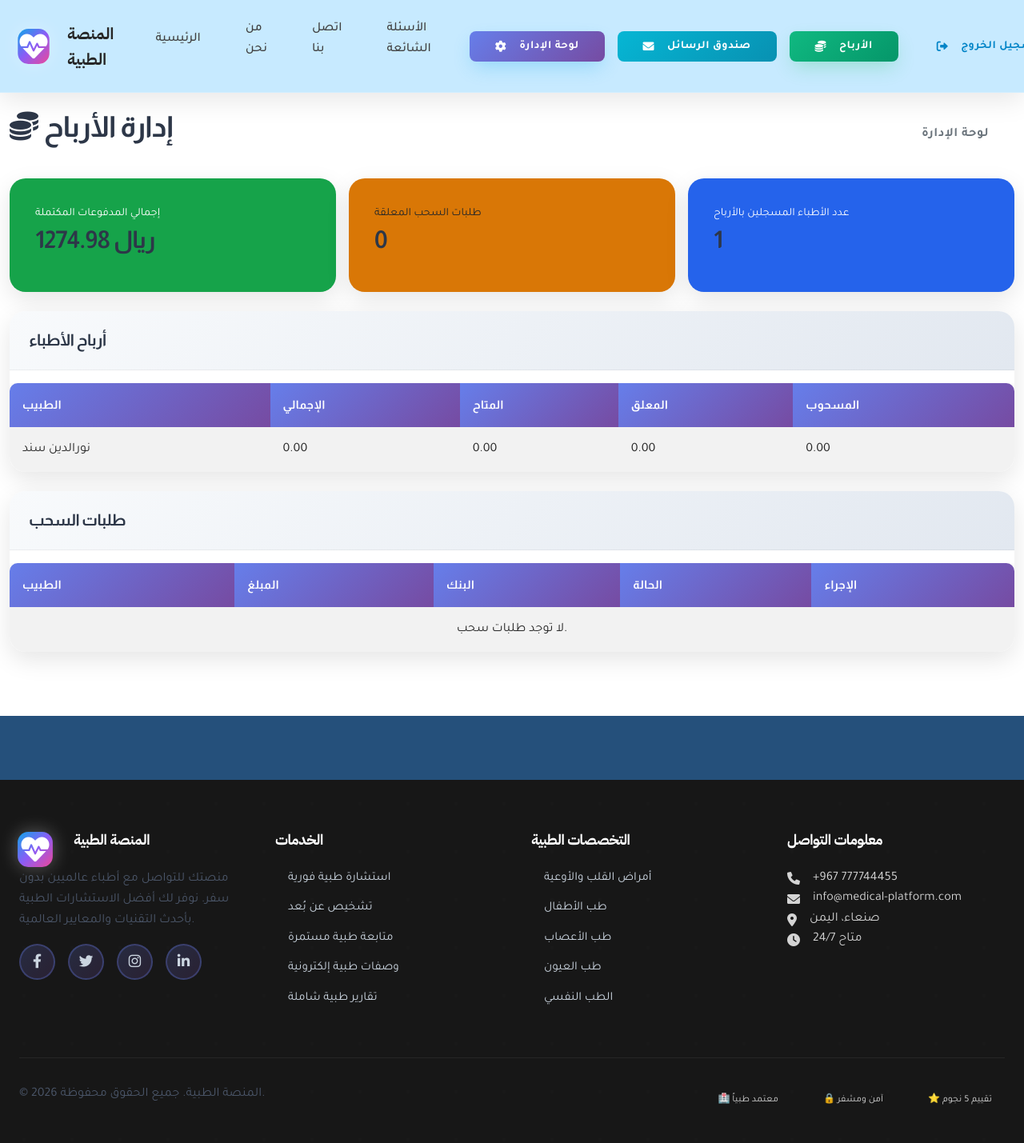
After one commit to AhmedAliAliaaaaaaa/Medical-Platform, a Django app: page /admin-panel/earnings/ in a window 1280 px wide. The commit adds this page. Shown: the whole page at 80% size. Run offline with Django 5.2, Linux system fonts and the light colour scheme; a user stored in the database is signed in; data comes from the database, SQL or seed files in the repository; data that the repository does not hold is empty.

Commit message:
Add earnings management to admin panel
Co-authored-by: Copilot <223556219+Copilot@users.noreply.github.com>

```diff
--- a/admin_panel/urls.py
+++ b/admin_panel/urls.py
@@ -45,6 +45,7 @@ urlpatterns = [
     path('users/<int:pk>/edit/', views.UpdateUserView.as_view(), name='update_user'),
     path('users/<int:pk>/delete/', views.DeleteUserView.as_view(), name='delete_user'),
     path('notifications/', views.NotificationsView.as_view(), name='notifications'),
+    path('earnings/', views.EarningsManagementView.as_view(), name='earnings'),
     path('messages/', views.AdminMessagesView.as_view(), name='messages'),
     path('messages/<int:message_id>/read/', views.MarkMessageReadView.as_view(), name='mark_message_read'),
     path('notifications/<int:notification_id>/reply/', views.ReplyToComplaintView.as_view(), name='reply_to_complaint'),
--- a/admin_panel/views/__init__.py
+++ b/admin_panel/views/__init__.py
@@ -3,7 +3,7 @@ from django.views.generic import TemplateView, CreateView, UpdateView, DeleteVie
 from django.contrib.auth.mixins import LoginRequiredMixin
 from django.contrib import messages
 from django.urls import reverse_lazy
-from django.db.models import Count, Q
+from django.db.models import Count, Q, Sum
 from django.utils import timezone
 from django.http import JsonResponse, HttpResponse
 from django.http import JsonResponse, HttpResponse
@@ -12,6 +12,7 @@ from datetime import timedelta
 from accounts.models import CustomUser
 from doctors.models import Doctor
 from patients.models import MedicalCase, Patient, DoctorResponse
+from payments.models import DoctorEarnings, Payment, WithdrawalRequest, PlatformSettings
 from ..models import AdminMessage, AdminNotification
 
 class AdminRequiredMixin(LoginRequiredMixin):
@@ -288,6 +289,68 @@ class NotificationsView(AdminRequiredMixin, TemplateView):
             'related_response',
         ).order_by('-created_at')
         return context
+
+
+class EarningsManagementView(AdminRequiredMixin, TemplateView):
+    template_name = 'admin_panel/earnings.html'
+
+    def get_context_data(self, **kwargs):
+        context = super().get_context_data(**kwargs)
+        context['earnings_rows'] = DoctorEarnings.objects.select_related(
+            'doctor__user'
+        ).order_by('-total_earnings')
+        context['payments'] = Payment.objects.select_related(
+            'user', 'doctor__user', 'case'
+        ).order_by('-created_at')[:50]
+        context['withdrawals'] = WithdrawalRequest.objects.select_related(
+            'doctor__user'
+        ).order_by('-requested_at')[:50]
+        context['settings'] = PlatformSettings.objects.first()
+        context['total_revenue'] = Payment.objects.filter(
+            status='completed'
+        ).aggregate(total=Sum('amount'))['total'] or 0
+        context['pending_withdrawals'] = WithdrawalRequest.objects.filter(
+            status='pending'
+        ).count()
+        return context
+
+    def post(self, request, *args, **kwargs):
+        withdrawal_id = request.POST.get('withdrawal_id')
+        action = request.POST.get('action')
+        withdrawal = get_object_or_404(
+            WithdrawalRequest.objects.select_related('doctor'),
+            pk=withdrawal_id,
+        )
+        if withdrawal.status != 'pending':
+            messages.error(request, _('تمت معالجة طلب السحب مسبقاً.'))
+            return redirect('admin_panel:earnings')
+
+        earnings = get_object_or_404(DoctorEarnings, doctor=withdrawal.doctor)
+        if action == 'approve':
+            withdrawal.status = 'approved'
+            withdrawal.admin_notes = request.POST.get('admin_notes', '').strip()
+            withdrawal.processed_at = timezone.now()
+            earnings.pending_balance = max(
+                earnings.pending_balance - withdrawal.amount, 0
+            )
+            earnings.withdrawn_amount += withdrawal.amount
+            withdrawal.save()
+            earnings.save()
+            messages.success(request, _('تمت الموافقة على طلب السحب.'))
+        elif action == 'reject':
+            withdrawal.status = 'rejected'
+            withdrawal.admin_notes = request.POST.get('admin_notes', '').strip()
+            withdrawal.processed_at = timezone.now()
+            earnings.pending_balance = max(
+                earnings.pending_balance - withdrawal.amount, 0
+            )
+            earnings.available_balance += withdrawal.amount
+            withdrawal.save()
+            earnings.save()
+            messages.success(request, _('تم رفض طلب السحب وإعادة المبلغ إلى الرصيد المتاح.'))
+        else:
+            messages.error(request, _('إجراء غير صالح.'))
+        return redirect('admin_panel:earnings')
 
 
 class AdminMessagesView(AdminRequiredMixin, TemplateView):
--- a/templates/admin_panel/base.html
+++ b/templates/admin_panel/base.html
@@ -96,6 +96,12 @@
                         <i class="fas fa-envelope"></i>
                         صندوق الرسائل
                         {% if unread_admin_messages %}<span class="badge bg-danger ms-2">{{ unread_admin_messages }}</span>{% endif %}
+                    </a>
+
+                    <a class="nav-link {% if request.resolver_match.url_name == 'earnings' %}active{% endif %}"
+                       href="{% url 'admin_panel:earnings' %}">
+                        <i class="fas fa-coins"></i>
+                        إدارة الأرباح
                     </a>
 
                     <hr class="my-3" style="border-color: rgba(255,255,255,0.3);">
--- a/templates/admin_panel/dashboard.html
+++ b/templates/admin_panel/dashboard.html
@@ -44,6 +44,10 @@
                         <i class="fas fa-envelope me-2"></i>
                         صندوق الرسائل
                         {% if unread_admin_messages %}<span class="badge bg-danger ms-2">{{ unread_admin_messages }}</span>{% endif %}
+                    </a>
+                    <a href="{% url 'admin_panel:earnings' %}" class="list-group-item list-group-item-action">
+                        <i class="fas fa-coins me-2"></i>
+                        إدارة الأرباح
                     </a>
                 </div>
             </div>
@@ -136,6 +140,7 @@
                         <a class="btn btn-info text-white" href="{% url 'admin_panel:manage_users' %}"><i class="fas fa-users me-1"></i>{% trans "إدارة المستخدمين" %}</a>
                         <a class="btn btn-warning" href="{% url 'admin_panel:notifications' %}"><i class="fas fa-bell me-1"></i>{% trans "الإشعارات" %}</a>
                         <a class="btn btn-info text-white" href="{% url 'admin_panel:messages' %}"><i class="fas fa-envelope me-1"></i>صندوق الرسائل{% if unread_admin_messages %} ({{ unread_admin_messages }}){% endif %}</a>
+                        <a class="btn btn-success" href="{% url 'admin_panel:earnings' %}"><i class="fas fa-coins me-1"></i>إدارة الأرباح</a>
                     </div>
                 </div>
             </div>
--- /dev/null
+++ b/templates/admin_panel/earnings.html
@@ -0,0 +1,67 @@
+{% extends 'base.html' %}
+{% load i18n %}
+
+{% block title %}إدارة الأرباح - لوحة الإدارة{% endblock %}
+
+{% block content %}
+<div class="container-fluid py-4">
+    <div class="d-flex justify-content-between align-items-center mb-4">
+        <h2><i class="fas fa-coins me-2"></i>إدارة الأرباح</h2>
+        <a href="{% url 'admin_panel:dashboard' %}" class="btn btn-outline-secondary">لوحة الإدارة</a>
+    </div>
+
+    <div class="row g-3 mb-4">
+        <div class="col-md-4"><div class="card bg-success text-white"><div class="card-body"><small>إجمالي المدفوعات المكتملة</small><h3>{{ total_revenue|floatformat:2 }} ريال</h3></div></div></div>
+        <div class="col-md-4"><div class="card bg-warning text-dark"><div class="card-body"><small>طلبات السحب المعلقة</small><h3>{{ pending_withdrawals }}</h3></div></div></div>
+        <div class="col-md-4"><div class="card bg-info text-white"><div class="card-body"><small>عدد الأطباء المسجلين بالأرباح</small><h3>{{ earnings_rows|length }}</h3></div></div></div>
+    </div>
+
+    <div class="card mb-4">
+        <div class="card-header bg-primary text-white"><h5 class="mb-0">أرباح الأطباء</h5></div>
+        <div class="table-responsive">
+            <table class="table table-striped mb-0">
+                <thead><tr><th>الطبيب</th><th>الإجمالي</th><th>المتاح</th><th>المعلق</th><th>المسحوب</th></tr></thead>
+                <tbody>
+                {% for row in earnings_rows %}
+                <tr>
+                    <td>{{ row.doctor.user.get_full_name|default:row.doctor.user.username }}</td>
+                    <td>{{ row.total_earnings|floatformat:2 }}</td>
+                    <td>{{ row.available_balance|floatformat:2 }}</td>
+                    <td>{{ row.pending_balance|floatformat:2 }}</td>
+                    <td>{{ row.withdrawn_amount|floatformat:2 }}</td>
+                </tr>
+                {% empty %}<tr><td colspan="5" class="text-center">لا توجد بيانات أرباح.</td></tr>{% endfor %}
+                </tbody>
+            </table>
+        </div>
+    </div>
+
+    <div class="card mb-4">
+        <div class="card-header bg-warning"><h5 class="mb-0">طلبات السحب</h5></div>
+        <div class="table-responsive">
+            <table class="table table-striped mb-0">
+                <thead><tr><th>الطبيب</th><th>المبلغ</th><th>البنك</th><th>الحالة</th><th>الإجراء</th></tr></thead>
+                <tbody>
+                {% for withdrawal in withdrawals %}
+                <tr>
+                    <td>{{ withdrawal.doctor.user.get_full_name|default:withdrawal.doctor.user.username }}</td>
+                    <td>{{ withdrawal.amount|floatformat:2 }} ريال</td>
+                    <td>{{ withdrawal.bank_name }}</td>
+                    <td>{{ withdrawal.get_status_display }}</td>
+                    <td>
+                    {% if withdrawal.status == 'pending' %}
+                    <form method="post" class="d-inline">
+                        {% csrf_token %}<input type="hidden" name="withdrawal_id" value="{{ withdrawal.id }}">
+                        <button name="action" value="approve" class="btn btn-sm btn-success">موافقة</button>
+                        <button name="action" value="reject" class="btn btn-sm btn-danger">رفض</button>
+                    </form>
+                    {% else %}-{% endif %}
+                    </td>
+                </tr>
+                {% empty %}<tr><td colspan="5" class="text-center">لا توجد طلبات سحب.</td></tr>{% endfor %}
+                </tbody>
+            </table>
+        </div>
+    </div>
+</div>
+{% endblock %}
--- a/templates/base.html
+++ b/templates/base.html
@@ -102,6 +102,10 @@
                                 {% if unread_admin_messages %}
                                     <span class="badge bg-danger">{{ unread_admin_messages }}</span>
                                 {% endif %}
+                            </a>
+                            <a href="{% url 'admin_panel:earnings' %}" class="btn btn-success btn-sm">
+                                <i class="fas fa-coins"></i>
+                                الأرباح
                             </a>
                         {% endif %}
                         <form method="post" action="{% url 'accounts:logout' %}" class="d-inline">
```
